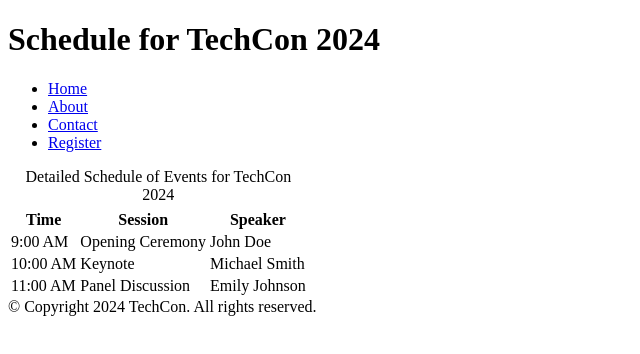
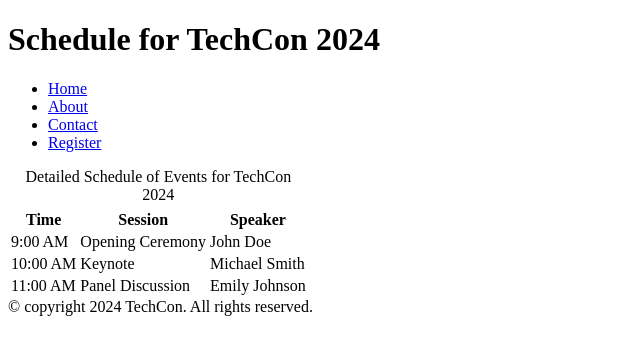
Before and after one commit to Mykford/TechCon_HTML, a plain HTML site: page techcon_website/schedule.html in a window 1280 px wide. Shown: the full height of the page, 0-640 px from the left. Drawn offline with Linux system fonts and the light colour scheme.

Commit message:
footer fix

```diff
--- a/techcon_website/schedule.html
+++ b/techcon_website/schedule.html
@@ -43,8 +43,9 @@
                 <caption>Detailed Schedule of Events for TechCon 2024</caption>
         </table>
     </main>
-<footer>
-        &copy; Copyright 2024 TechCon. All rights reserved.
+    <footer>
+        &copy; copyright 2024 TechCon. All rights reserved.
     </footer>
+
 </body>
 </html>
```
